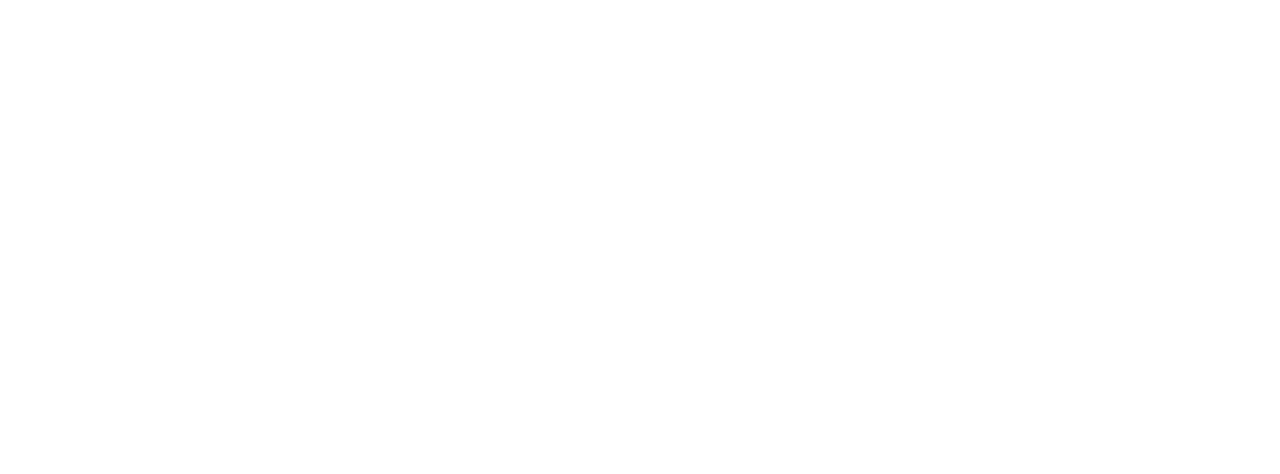
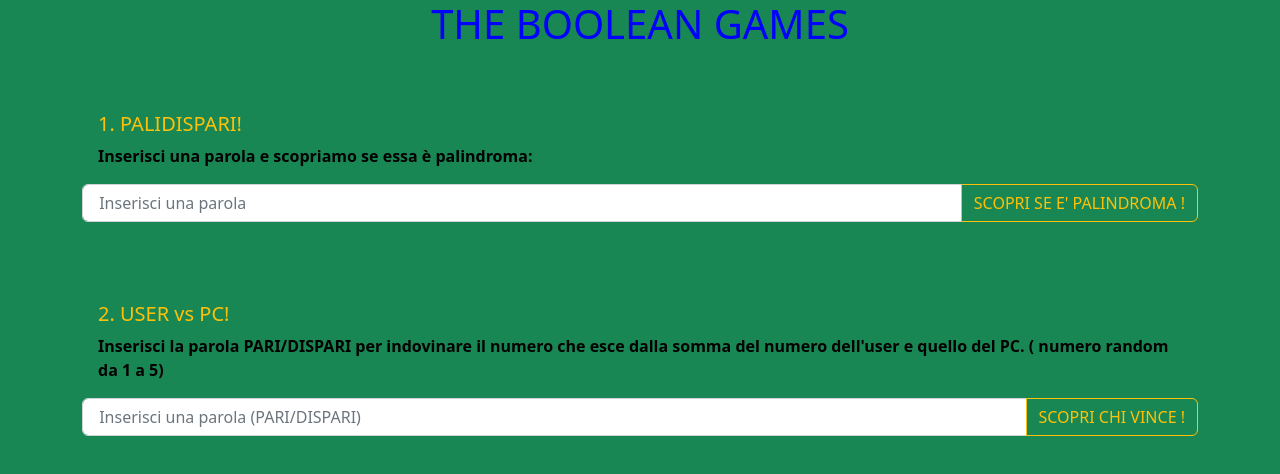
Before and after one commit to marcopisani002/js-paliedispari, a plain HTML site: page index.html in a window 1280 px wide. Drawn offline with nearby package versions, Linux system fonts and the light colour scheme.

Commit message:
add graphics layout

```diff
--- a/css/style.css
+++ b/css/style.css
@@ -0,0 +1,6 @@
+h1{
+    color: blue;
+}
+section{
+    margin-top: 1rem;
+}
--- a/index.html
+++ b/index.html
@@ -13,7 +13,35 @@
     <title>BOOLEAN GAMES</title>
 </head>
 
-<body>
+<body class="bg-success container">
+    <h1 class=" text-center"> THE BOOLEAN GAMES</h1>
+   <!-- 1st game section -->
+    <section class="py-5">
+
+
+        <h5 class="text-warning px-3"> 1. PALIDISPARI!</h5>
+        <p class="px-3 text-black fw-bold"> Inserisci una parola e scopriamo se essa è palindroma:</p>
+        <div class="input-group mb-3">
+            <input type="text" class="form-control" placeholder=" Inserisci una parola" aria-label=" Inserisci una parola"
+                aria-describedby="button-addon2">
+            <button class="btn btn-outline-warning " type="button" id="button-addon2">SCOPRI SE E' PALINDROMA !</button>
+        </div>
+    </section>
+
+     <!-- 2nd game section -->
+     <section>
+
+
+        <h5 class="text-warning px-3"> 2. USER vs PC!</h5>
+        <p class="px-3 text-black fw-bold"> Inserisci la parola PARI/DISPARI per indovinare il numero che esce dalla somma del numero  dell'user e quello del PC. ( numero random da 1 a 5) </p>
+        <div class="input-group mb-3">
+            <input type="text" class="form-control" placeholder=" Inserisci una parola (PARI/DISPARI)" aria-label=" Inserisci una parola (PARI/DISPARI)"
+                aria-describedby="button-addon2">
+            <button class="btn btn-outline-warning " type="button" id="button-addon2">SCOPRI CHI VINCE !</button>
+        </div>
+    </section>
+
+
     <script src="js/palidispari.js"></script>
     <script src="js/random.js"></script>
 </body>
```
